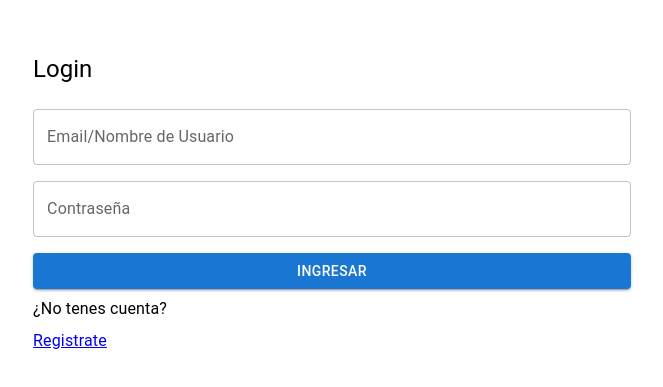
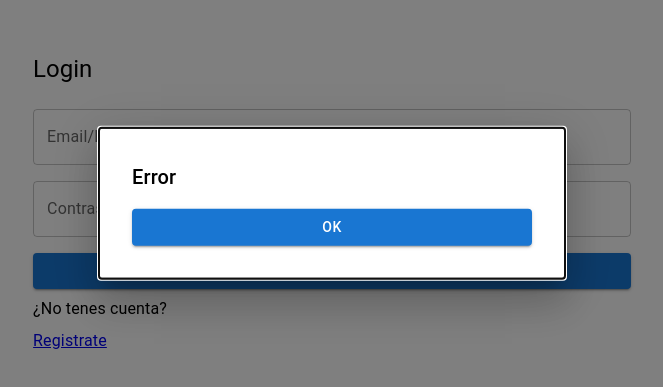
Before and after one commit to saini-facundo/sitio-pesca-fe, a React (Vite) app in the folder sitio-pesca/: page / in a window 1280 px wide. Shown: the part 197-584 px from the top of the page, without its empty margins (308-971 px from the left). Built offline with nearby package versions, Linux system fonts and the light colour scheme.

Commit message:
mostrar msj de error al loguear

```diff
--- a/sitio-pesca/src/pages/Login.jsx
+++ b/sitio-pesca/src/pages/Login.jsx
@@ -1,11 +1,25 @@
-import { startSignIn } from "../store/auth/thunks";
+import { startClearErrorMessage, startSignIn } from "../store/auth/thunks";
 import { useDispatch, useSelector } from "react-redux";
 import { AuthTemplate } from "../templates/Auth";
-import { useMemo, useState } from "react";
+import { useEffect, useMemo, useState } from "react";
 import { useForm } from "react-hook-form";
-import { Button, Grid, TextField } from "@mui/material";
+import { Box, Button, Grid, Modal, TextField, Typography } from "@mui/material";
 
 function LoginPage() {
+  const [modalOpen, setModalOpen] = useState(false);
+
+  const style = {
+    position: "absolute",
+    top: "50%",
+    left: "50%",
+    transform: "translate(-50%, -50%)",
+    width: 400,
+    bgcolor: "background.paper",
+    border: "2px solid #000",
+    boxShadow: 24,
+    p: 4,
+  };
+
   const {
     register,
     handleSubmit,
@@ -17,9 +31,13 @@ function LoginPage() {
     },
   });
 
-  const { status } = useSelector((state) => {
+  const { status, errorMsg } = useSelector((state) => {
     return state.auth;
   });
+
+  useEffect(() => {
+    setModalOpen(true);
+  }, [errorMsg]);
 
   const dispatch = useDispatch();
 
@@ -30,6 +48,10 @@ function LoginPage() {
 
   const onSubmit = (data) => {
     dispatch(startSignIn(data));
+  };
+
+  const handleModalClose = () => {
+    dispatch(startClearErrorMessage());
   };
 
   return (
@@ -84,6 +106,32 @@ function LoginPage() {
           </Grid>
         </Grid>
       </form>
+
+      <Modal
+        open={modalOpen}
+        onClose={handleModalClose}
+        aria-labelledby="modal-modal-title"
+        aria-describedby="modal-modal-description"
+      >
+        <Box sx={style}>
+          <Typography id="modal-modal-title" variant="h6" component="h2">
+            Error
+          </Typography>
+          <Typography id="modal-modal-description" sx={{ mt: 2 }}>
+            {errorMsg}
+          </Typography>
+
+          <Button
+            variant="contained"
+            fullWidth
+            onClick={() => {
+              setModalOpen(false);
+            }}
+          >
+            Ok
+          </Button>
+        </Box>
+      </Modal>
     </AuthTemplate>
   );
 }
--- a/sitio-pesca/src/store/auth/authSlice.js
+++ b/sitio-pesca/src/store/auth/authSlice.js
@@ -5,15 +5,22 @@ export const authSlice = createSlice({
   initialState: {
     status: "not-authenticated", //"checking", "not-authenticated", "authenticated",
     displayName: null,
+    uid: null,
+    email: null,
+    errorMsg: null,
   },
   reducers: {
     login: (state, { payload }) => {
       state.status = "authenticated";
       state.displayName = payload.name;
+      state.errorMsg = null;
     },
     logout: (state, { payload }) => {
       state.status = "not-authenticated";
       state.displayName = null;
+      state.uid = null;
+      state.email = null;
+      state.errorMsg = payload?.errorMsg;
     },
     checkingCredentials: (state) => {
       state.status = "checking";
--- a/sitio-pesca/src/store/auth/thunks.js
+++ b/sitio-pesca/src/store/auth/thunks.js
@@ -8,8 +8,9 @@ export const startSignIn = (userData) => {
     dispatch(checkingCredentials());
     if (!user) {
       const result = await signIn(userData);
+      const { msg } = result;
       if (!result.ok) {
-        return dispatch(logout());
+        return dispatch(logout({ errorMsg: msg }));
       }
       setLSValue("user", result.userDB);
       return dispatch(login(result.userDB));
@@ -30,3 +31,9 @@ export const startLogout = () => {
     dispatch(logout());
   };
 };
+
+export const startClearErrorMessage = () => {
+  return async (dispatch) => {
+    dispatch(logout({ errorMsg: null }));
+  };
+};
```
